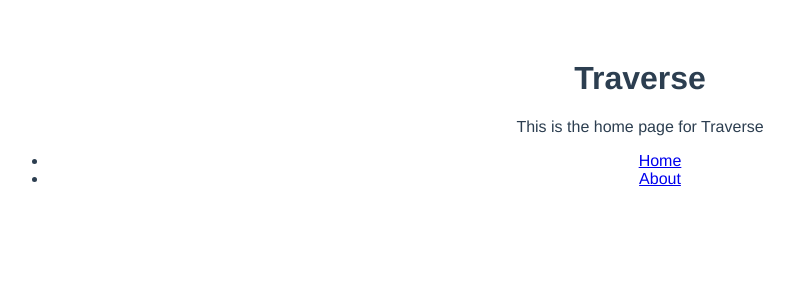
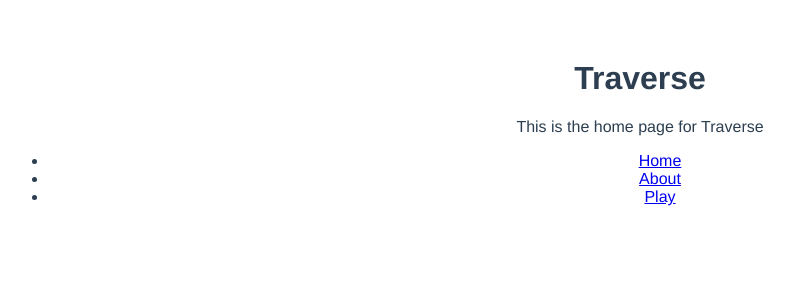
Before and after one commit to ASandhuZero/Playground, a Vue app in the folder Traverse-Vue/: page / in a window 1280 px wide. Shown: the top 300 px of the page, without its empty margins (0-794 px from the left). Built offline with nearby package versions, Linux system fonts and the light colour scheme.

Commit message:
Added a route to the Play html template

```diff
--- a/Traverse-Vue/src/App.vue
+++ b/Traverse-Vue/src/App.vue
@@ -4,6 +4,7 @@
     <ul>
       <li><router-link to="/">Home</router-link></li>
       <li><router-link to="/About">About</router-link></li>
+      <li><router-link to="/Play">Play</router-link></li>
     </ul>
   </div>
 </template>
```
